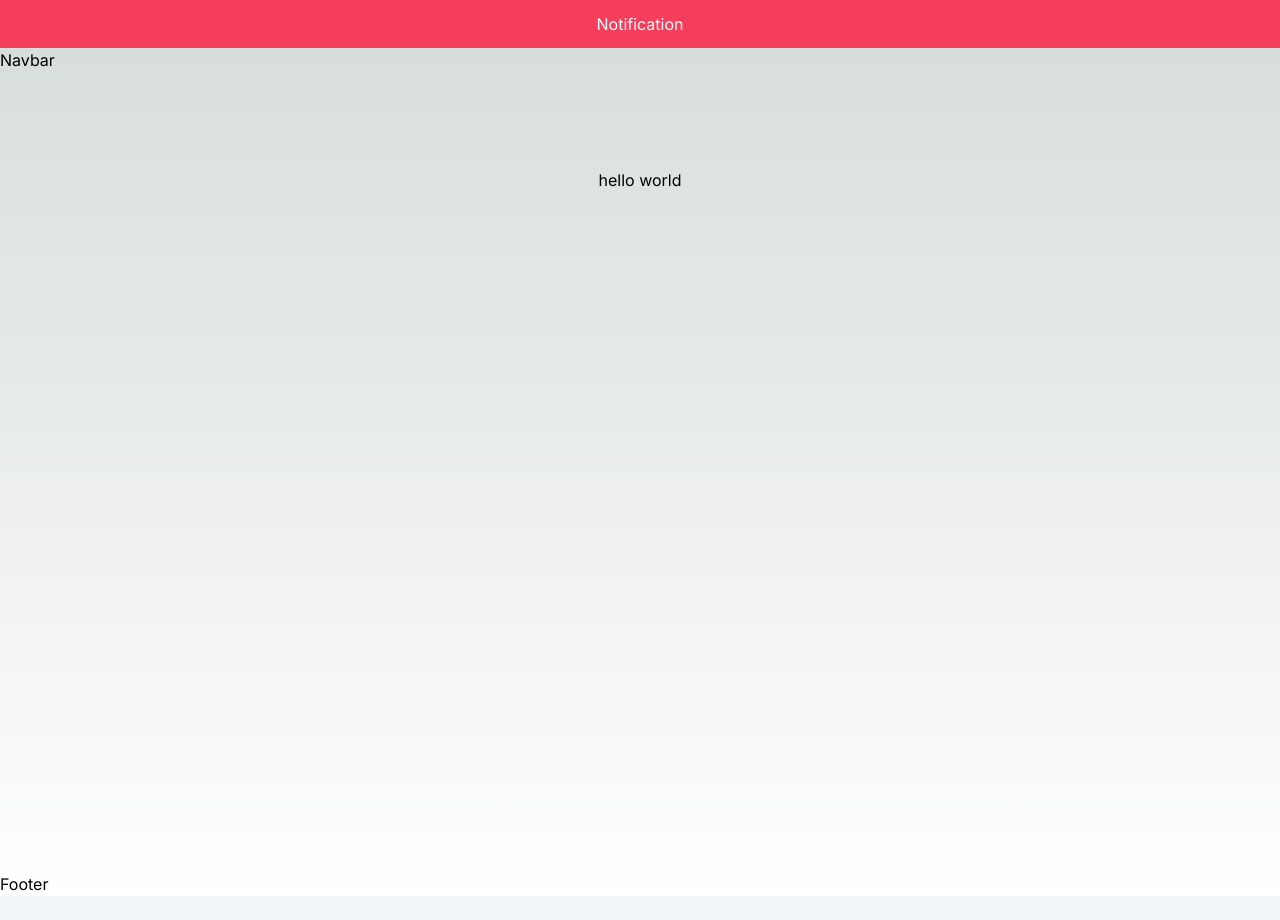
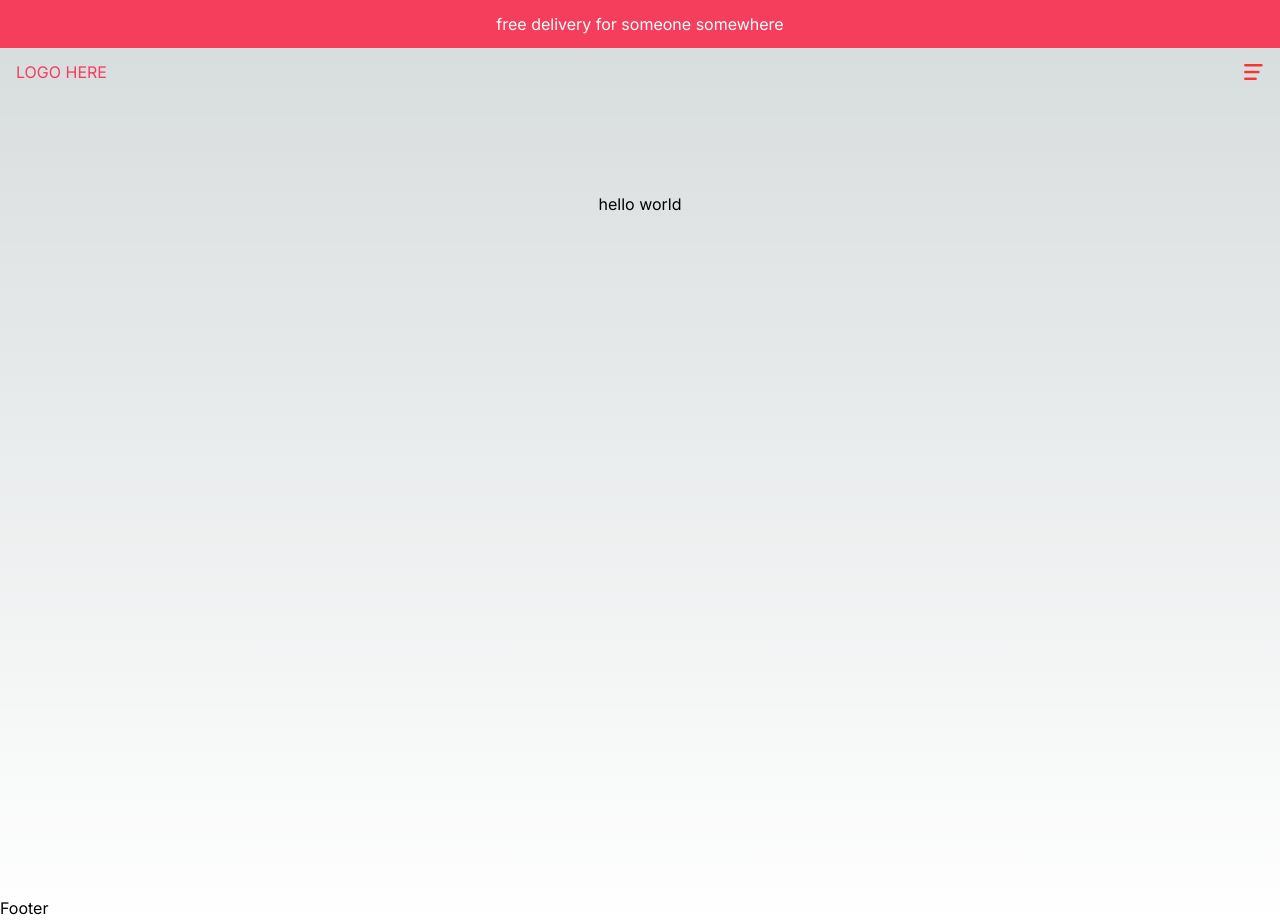
Before and after one commit to psyferblock/resto-block, a Next.js app: page / in a window 1280 px wide. Before the commit the page ends 896 px from the top, so only its background shows below. Built offline with nearby package versions, Linux system fonts and the light colour scheme.

Commit message:
menu bar

```diff
--- /dev/null
+++ b/src/app/components/CartIcon.tsx
@@ -0,0 +1,22 @@
+import Image from "next/image";
+import Link from "next/link";
+import React from "react";
+
+function CartIcon() {
+	return (
+		<div>
+			<Link href="/cart" className="flex items-center gap-4">
+				<div className="relative ">
+					<Image
+						src="/cart.png"
+						alt=""
+						fill
+					/>
+				</div>
+                <span>Cart (3)</span>
+			</Link>
+		</div>
+	);
+}
+
+export default CartIcon;
--- /dev/null
+++ b/src/app/components/Menu.tsx
@@ -0,0 +1,69 @@
+"use client";
+import Image from "next/image";
+import Link from "next/link";
+import React, { useState } from "react";
+import CartIcon from "./CartIcon";
+
+const links = [
+	{ id: 1, title: "Homepage", url: "/" },
+	{ id: 2, title: "Menu", url: "/menu" },
+	{ id: 3, title: "Working Hours", url: "/" },
+	{ id: 4, title: "Contact", url: "/" },
+];
+const user = null;
+function Menu() {
+	const [open, setOpen] = useState(false);
+
+	return (
+		<div className="">
+			{!open ? (
+				<Image
+					src="/open.png"
+					alt=""
+					width={20}
+					height={20}
+					onClick={() => setOpen(true)}
+				/>
+			) : (
+				<Image
+					src="/close.png"
+					alt=""
+					width={20}
+					height={20}
+					onClick={() => setOpen(false)}
+				/>
+			)}
+			{open && (
+				<div className="bg-accent text-white absolute right-0 top-24 h-[calc(100vh-6re)] flex flex-col items-center justify-center text-3xl gap-8 ">
+					{links.map((item, key) => (
+						<Link href={item.url}>{item.title}</Link>
+					))}
+					{!user ? (
+						<Link
+							href="/login"
+							onClick={() => setOpen(false)}
+						>
+							Log In
+						</Link>
+					) : (
+						<Link
+							href="/orders"
+							onClick={() => setOpen(false)}
+						>
+							{" "}
+							Orders
+						</Link>
+					)}
+					<Link
+						href="/cart"
+						onClick={() => setOpen(false)}
+					>
+						<CartIcon />
+					</Link>
+				</div>
+			)}
+		</div>
+	);
+}
+
+export default Menu;
--- a/src/app/components/Navbar.tsx
+++ b/src/app/components/Navbar.tsx
@@ -1,7 +1,19 @@
+import Link from "next/link";
 import React from "react";
+import Menu from "./Menu";
 
 function Navbar() {
-  return <div>Navbar</div>;
+	return (
+		<div className="h-12 text-accent p-4 flex items-center justify-between border-accent uppercase">
+			{/* logo  */}
+			logo here
+			<div>
+				<Link href="#" />
+			</div>
+			{/* mobile menu  */}
+			<Menu />
+		</div>
+	);
 }
 
 export default Navbar;
--- a/src/app/components/Notification.tsx
+++ b/src/app/components/Notification.tsx
@@ -2,8 +2,8 @@ import React from "react";
 
 function Notification() {
 	return (
-		<div className="bg-accent h-12 text-white px-4  flex  justify-center  items-center ">
-			Notification
+		<div className="bg-accent h-12 text-white px-4  flex  justify-center  items-center text-sm text-center  md:text-base cursor-pointer">
+			free delivery for someone somewhere
 		</div>
 	);
 }
```
